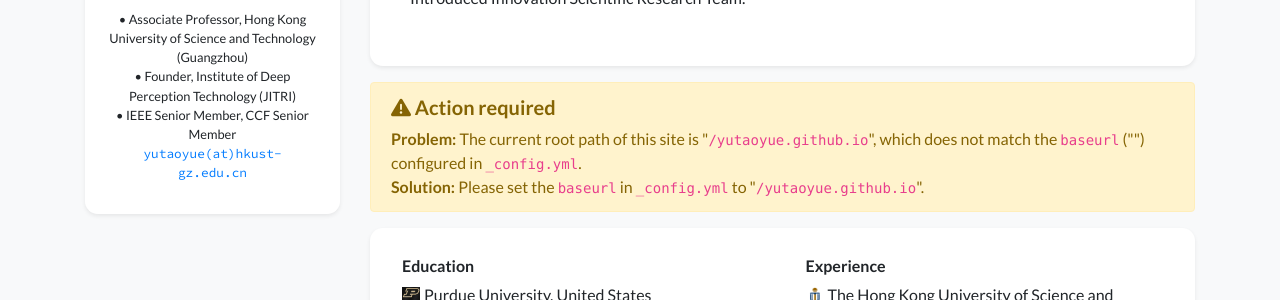
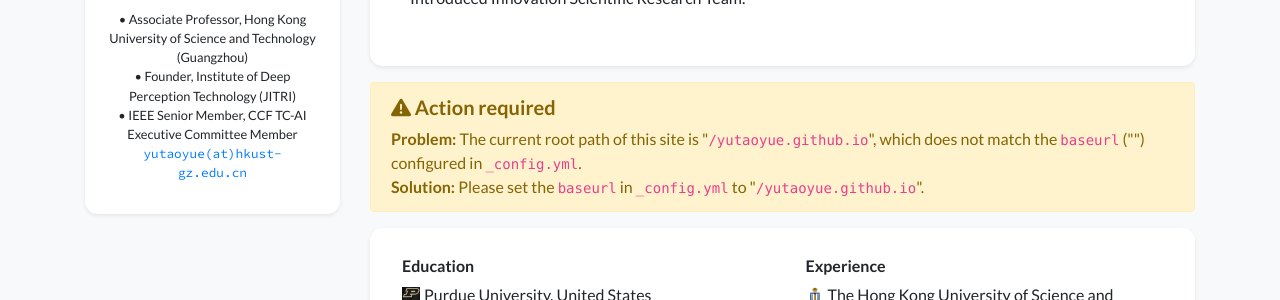
Before and after one commit to yutaoyue/yutaoyue.github.io, a Jekyll site: the page built from index.html, in a window 1280 px wide. Shown: the part 392-692 px from the top of the page. Built offline with Jekyll 4.4.1, drawn with Linux system fonts in a browser that asks for light colours; nearby versions of some CDN libraries; a style sheet for code colours, icons or effects is not loaded.

Commit message:
Update profile.yml

```diff
--- a/_data/profile.yml
+++ b/_data/profile.yml
@@ -6,7 +6,7 @@ positions:
 - name: • Associate Professor, Hong Kong University of Science and Technology (Guangzhou)
   logo: /assets/hkustgz.png  # Logo is optional
 - name: • Founder, Institute of Deep Perception Technology (JITRI)
-- name: • IEEE Senior Member, CCF Senior Member
+- name: • IEEE Senior Member, CCF TC-AI Executive Committee Member
 
 
 email: "yutaoyue@hkust-gz.edu.cn"
```
